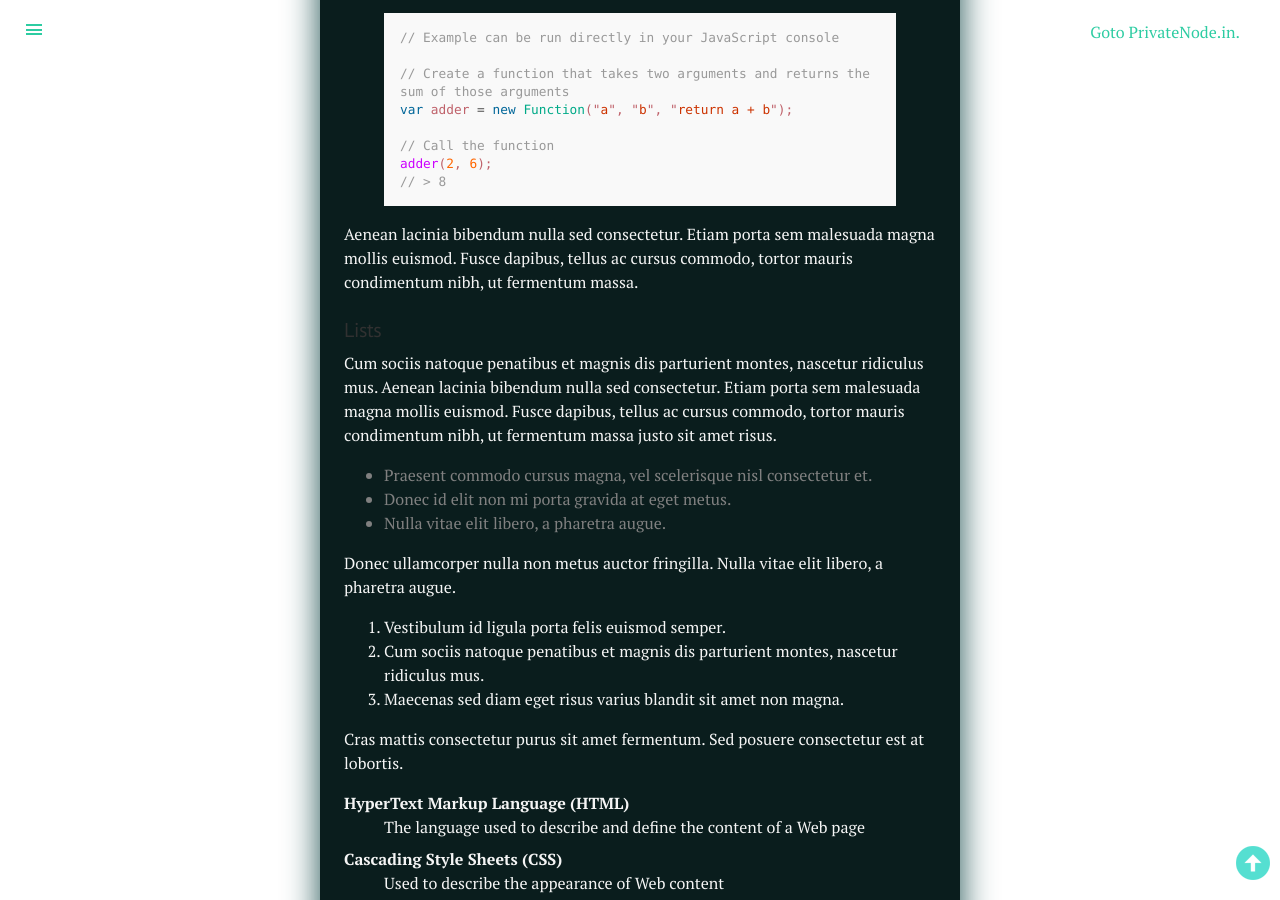
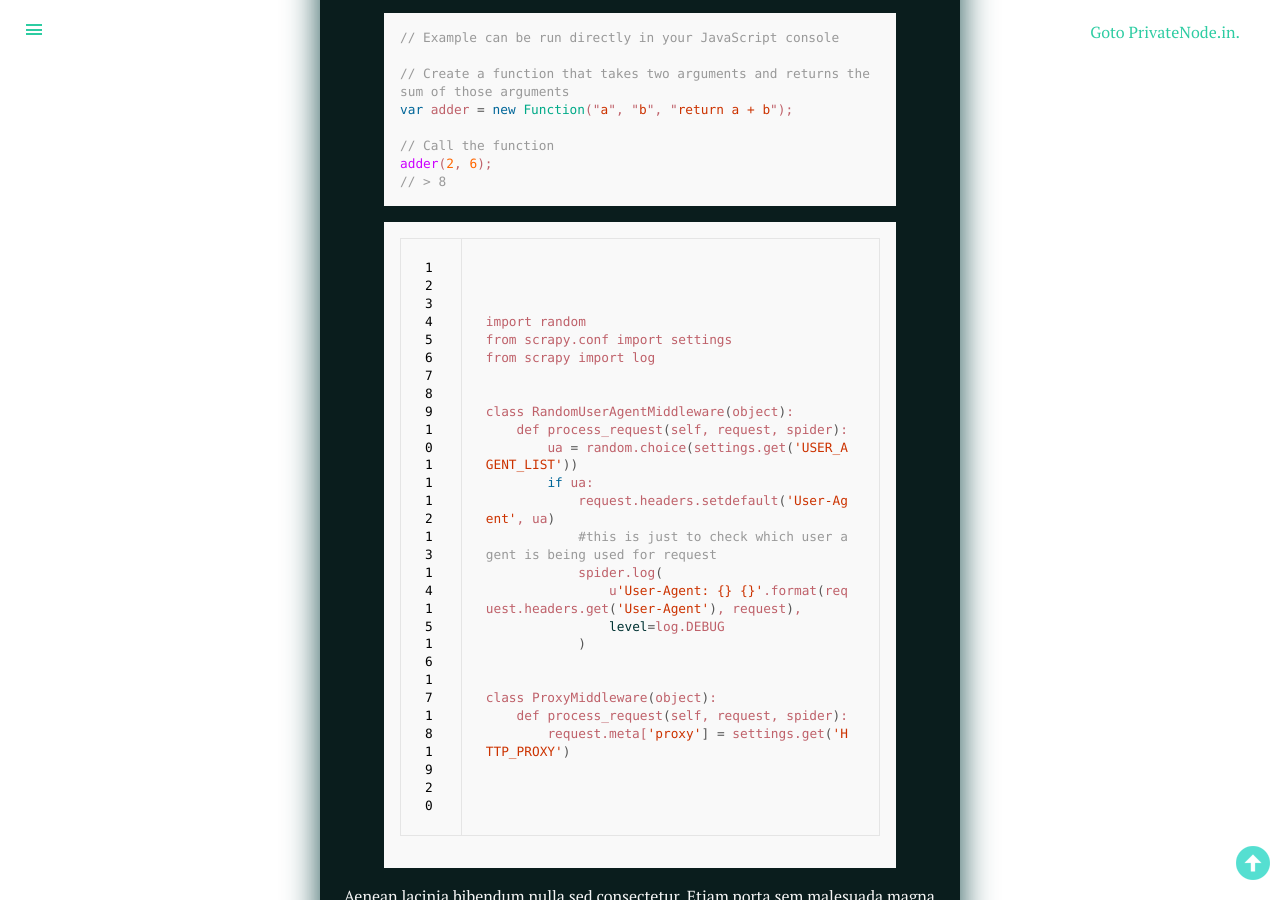
Before and after one commit to DharmeshPandav/dharmeshpandav.github.io, a Jekyll site: the page built from _posts/2014-01-01-example-content.md, in a window 1280 px wide and 900 px high, scrolled down 1213 px. Built offline with Jekyll 4.4.1, drawn with Linux system fonts in a browser that asks for light colours; nearby versions of some CDN libraries; Markdown is read by kramdown in place of the engine named in the settings.

Commit message:
changing theme

```diff
--- a/_posts/2014-01-01-example-content.md
+++ b/_posts/2014-01-01-example-content.md
@@ -50,6 +50,30 @@ var adder = new Function("a", "b", "return a + b");
 // Call the function
 adder(2, 6);
 // > 8
+{% endhighlight %}
+
+{% highlight bash linenos %}
+import random
+from scrapy.conf import settings
+from scrapy import log
+
+
+class RandomUserAgentMiddleware(object):
+    def process_request(self, request, spider):
+        ua = random.choice(settings.get('USER_AGENT_LIST'))
+        if ua:
+            request.headers.setdefault('User-Agent', ua)
+            #this is just to check which user agent is being used for request
+            spider.log(
+                u'User-Agent: {} {}'.format(request.headers.get('User-Agent'), request),
+                level=log.DEBUG
+            )
+
+
+class ProxyMiddleware(object):
+    def process_request(self, request, spider):
+        request.meta['proxy'] = settings.get('HTTP_PROXY')
+
 {% endhighlight %}
 
 Aenean lacinia bibendum nulla sed consectetur. Etiam porta sem malesuada magna mollis euismod. Fusce dapibus, tellus ac cursus commodo, tortor mauris condimentum nibh, ut fermentum massa.
```
